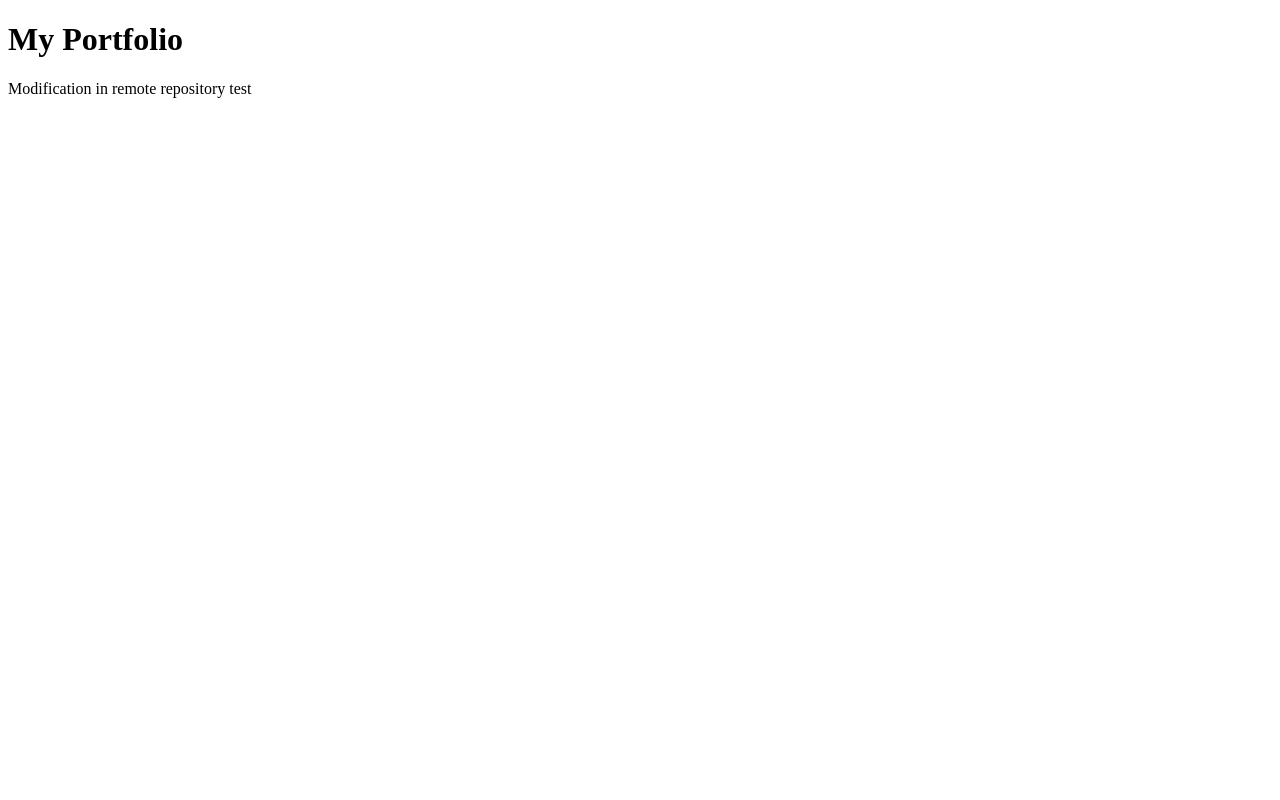
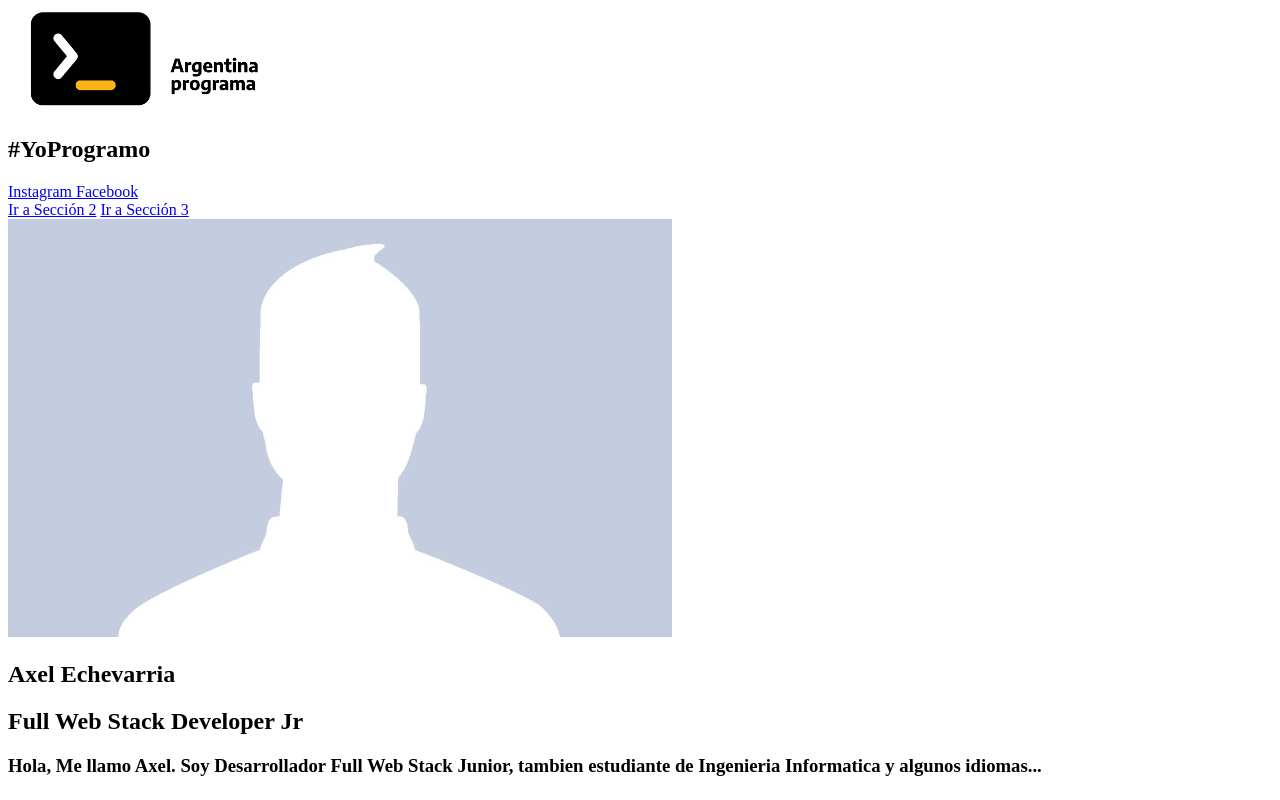
Before and after one commit to ax002s/PortfolioFrontEnd, a plain HTML site: page index.html in a window 1280 px wide. Drawn offline with Linux system fonts and the light colour scheme.

Commit message:
Comienzo del estructurado de HTML

```diff
--- a/index.html
+++ b/index.html
@@ -7,9 +7,36 @@
     <title>Document</title>
 </head>
 <body>
-    <h1>
-        My Portfolio
-    </h1>
-    <p>  Modification in remote repository test</p>
+
+    <section>
+
+
+    <header>
+            <div class="argentina_programa">
+                <img src="Images/argentina_programa.png" alt="">
+                <h1>#YoProgramo </h1>
+
+            </div>
+            <div class="redes">
+                <a href="https://www.instagram.com/axele99s/"> Instagram </a>
+                <a href="https://www.facebook.com/axeleechev/"> Facebook </a>
+            </div>
+    </header>
+    <nav>
+        <a href="#">Ir a Sección 2</a>
+        <a href="#">Ir a Sección 3</a>
+    </nav>
+
+
+    <div class="datos_personales">
+        <img src="Images/no_image.jpg" alt="">
+        <h1> Axel Echevarria</h1>
+        <h2> Full Web Stack Developer Jr</h2>
+        <h3> Hola, Me llamo Axel. Soy Desarrollador Full Web Stack Junior, tambien estudiante de Ingenieria Informatica y algunos idiomas...
+
+
+    </div>
+</section>
+
 </body>
 </html>
```
Also changed, not shown: Images/argentina_programa.png (added), Images/no_image.jpg (added).
